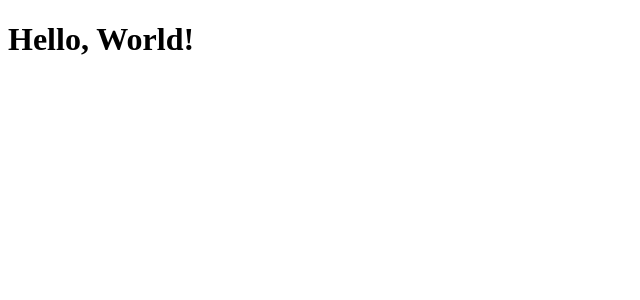
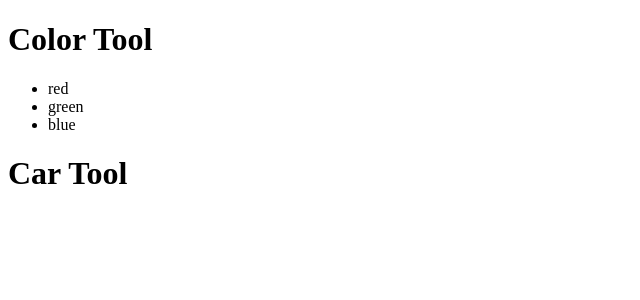
Before and after one commit to t4d-classes/applied-javascript_05162022, a JavaScript app in the folder react-app/: page / in a window 1280 px wide. Shown: the top 300 px of the page, without its empty margins (0-640 px from the left). Built offline with nearby package versions, Linux system fonts and the light colour scheme.

Commit message:
add exercise 3

```diff
--- /dev/null
+++ b/react-app/src/components/CarTool.js
@@ -0,0 +1,9 @@
+export const CarTool = () => {
+
+  return (
+    <header>
+      <h1>Car Tool</h1>
+    </header>
+  );
+
+};
--- /dev/null
+++ b/react-app/src/components/ColorTool.js
@@ -0,0 +1,20 @@
+export const ColorTool = () => {
+
+  const colors = [
+    { id: 1, name: "red", hexcode: 'ff0000' },
+    { id: 2, name: "green", hexcode: '00ff00' },
+    { id: 3, name: "blue", hexcode: '0000ff' },
+  ];
+
+  return (
+    <>
+      <header>
+        <h1>Color Tool</h1>
+      </header>
+      <ul>
+        {colors.map(color => <li key={color.id}>{color.name}</li>)}
+      </ul>
+    </>
+  );
+
+};
--- a/react-app/src/index.js
+++ b/react-app/src/index.js
@@ -1,7 +1,14 @@
 import { createRoot } from 'react-dom/client';
 
-import { HelloWorld } from './components/HelloWorld';
+import { ColorTool } from './components/ColorTool';
+import { CarTool } from './components/CarTool';
 
 const root = createRoot(document.querySelector('#root'));
-// root.render(React.createElement(HelloWorld));
-root.render(<HelloWorld />);
+
+// root.render(React.createElement(ColorTool));
+root.render(
+  <>
+    <ColorTool />
+    <CarTool />
+  </>
+);
```
Also changed, not shown: react-app/exercises/exercise-2.md (added, +7 -0 lines), react-app/exercises/exercise-3.md (added, +7 -0 lines).
